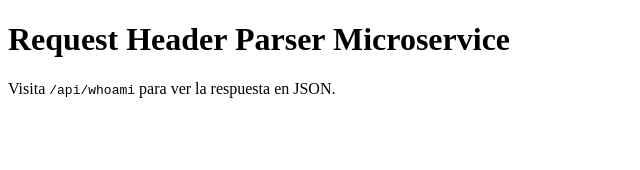
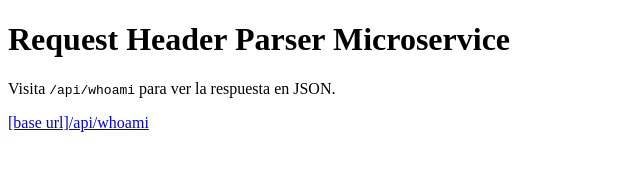
Before and after one commit to narutitoo/header-parser, a website: page index.html in a window 1280 px wide. Shown: the whole page, without its empty margins (0-640 px from the left). Drawn offline with Linux system fonts and the light colour scheme.

Commit message:
Update index.html

```diff
--- a/index.html
+++ b/index.html
@@ -6,5 +6,10 @@
   <body>
     <h1>Request Header Parser Microservice</h1>
     <p>Visita <code>/api/whoami</code> para ver la respuesta en JSON.</p>
+    <a
+        href="https://request-header-parser-microservice.freecodecamp.rocks/api/whoami"
+      >
+        [base url]/api/whoami
+      </a>
   </body>
 </html>
```
